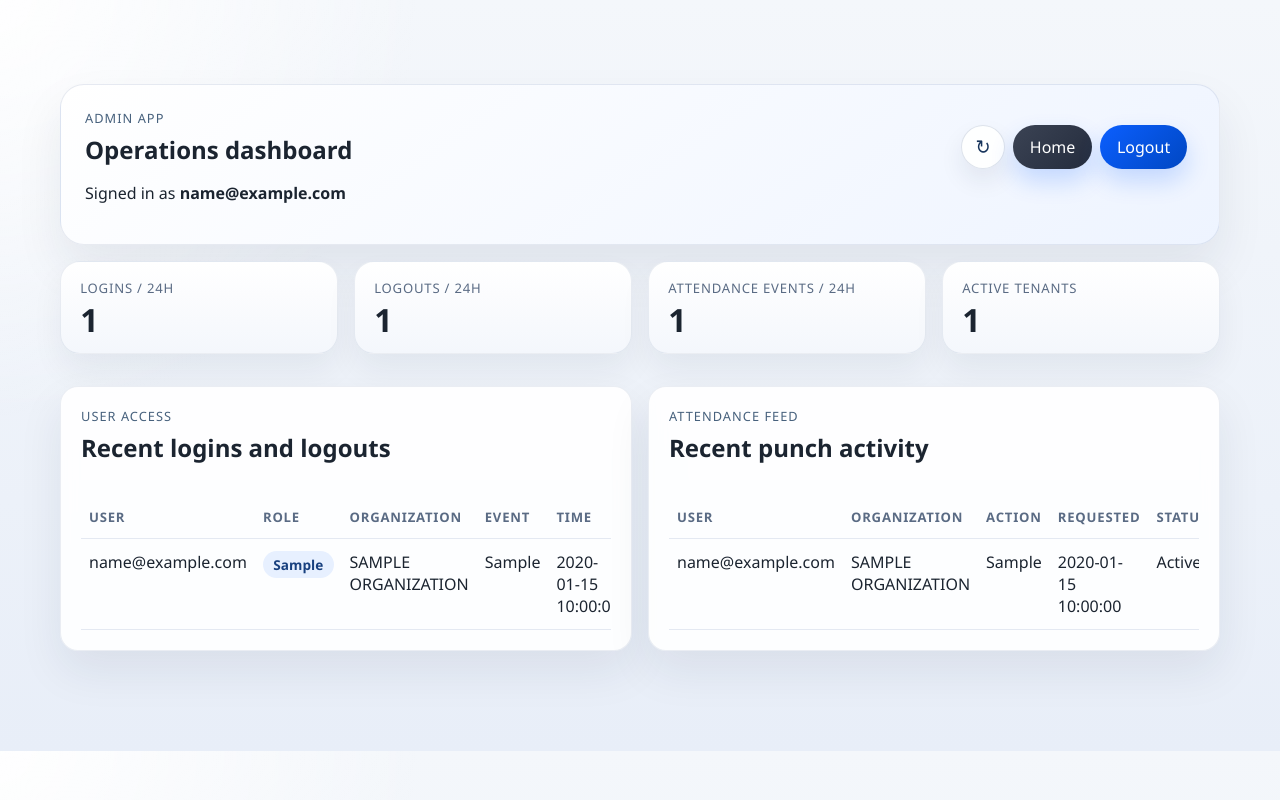
After one commit to Pranathi0203/praanthiapp, a FastAPI app: template src/templates/admin_dashboard.html in a window 1280 px wide. The commit adds this page. Run offline with FastAPI, Linux system fonts and the light colour scheme; the template is opened without the code that fills it: most values are stand-ins (such as "Sample title", 1, 10 or a date in 2020); some libraries are stand-ins or nearby versions.

Commit message:
Add admin dashboard and refresh controls

```diff
--- a/src/main.py
+++ b/src/main.py
@@ -31,6 +31,8 @@ BASE_DIR = os.path.dirname(os.path.abspath(__file__))
 DATABASE_URL = os.getenv("DATABASE_URL", "")
 APP_SECRET = os.getenv("APP_SECRET", "change-me")
 APPINSIGHTS_CONNECTION_STRING = os.getenv("APPLICATIONINSIGHTS_CONNECTION_STRING", "")
+ADMIN_EMAIL = os.getenv("ADMIN_EMAIL", "admin@pranathi.local").lower()
+ADMIN_PASSWORD = os.getenv("ADMIN_PASSWORD", "change-me-admin")
 CONTOSO_DOMAIN = os.getenv("CONTOSO_DOMAIN", "contoso.com").lower()
 LITWARE_DOMAIN = os.getenv("LITWARE_DOMAIN", "litware.com").lower()
 CONTOSO_DB_NAME = os.getenv("CONTOSO_DB_NAME", "contoso_db")
@@ -107,6 +109,12 @@ def get_db_url_for_org(org: str) -> str:
         if DATABASE_URL:
             return with_database_name(DATABASE_URL, LITWARE_DB_NAME)
     raise RuntimeError(f"Database URL is not configured for org: {org}")
+
+
+def get_admin_db_url() -> str:
+    if DATABASE_URL:
+        return DATABASE_URL
+    raise RuntimeError("Shared admin database URL is not configured")
 
 
 def get_conn(db_url: str):
@@ -213,6 +221,48 @@ def ensure_schema(db_url: str):
         conn.commit()
 
 
+def ensure_admin_schema():
+    with get_conn(get_admin_db_url()) as conn:
+        with conn.cursor() as cur:
+            cur.execute(
+                """
+                CREATE TABLE IF NOT EXISTS auth_events (
+                    id BIGSERIAL PRIMARY KEY,
+                    user_email VARCHAR(320) NOT NULL,
+                    organization VARCHAR(50) NOT NULL,
+                    actor_type VARCHAR(20) NOT NULL DEFAULT 'employee',
+                    event_type VARCHAR(20) NOT NULL,
+                    event_time TIMESTAMPTZ NOT NULL DEFAULT NOW(),
+                    metadata JSONB NOT NULL DEFAULT '{}'::jsonb
+                )
+                """
+            )
+        conn.commit()
+
+
+def record_auth_event(user_email: str, organization: str, event_type: str, actor_type: str = "employee"):
+    try:
+        ensure_admin_schema()
+        with get_conn(get_admin_db_url()) as conn:
+            with conn.cursor() as cur:
+                cur.execute(
+                    """
+                    INSERT INTO auth_events (user_email, organization, actor_type, event_type, metadata)
+                    VALUES (%s, %s, %s, %s, %s::jsonb)
+                    """,
+                    (
+                        user_email,
+                        organization,
+                        actor_type,
+                        event_type,
+                        json.dumps({"source": "webapp"}),
+                    ),
+                )
+            conn.commit()
+    except Exception as exc:
+        logger.warning("Auth event could not be recorded for %s: %s", user_email, exc)
+
+
 def require_user_session(request: Request):
     session_user = request.session.get("user")
     if not session_user:
@@ -220,6 +270,15 @@ def require_user_session(request: Request):
     if not session_user.get("email") or not session_user.get("organization"):
         return None
     return session_user
+
+
+def require_admin_session(request: Request):
+    session_admin = request.session.get("admin")
+    if not session_admin:
+        return None
+    if not session_admin.get("email"):
+        return None
+    return session_admin
 
 
 def load_dashboard_context(request: Request, msg: str = "", error: str = ""):
@@ -272,10 +331,118 @@ def load_dashboard_context(request: Request, msg: str = "", error: str = ""):
     )
 
 
+def load_admin_dashboard_context(request: Request, msg: str = "", error: str = ""):
+    session_admin = require_admin_session(request)
+    if not session_admin:
+        return RedirectResponse("/admin/login?msg=Please+log+in+as+an+admin", status_code=303)
+
+    recent_auth_events = []
+    recent_attendance_events = []
+    stats = {"login_count": 0, "logout_count": 0, "attendance_count": 0, "tenant_count": 0}
+
+    try:
+        ensure_admin_schema()
+        with get_conn(get_admin_db_url()) as conn:
+            with conn.cursor() as cur:
+                cur.execute(
+                    """
+                    SELECT
+                        COUNT(*) FILTER (WHERE event_type = 'login' AND event_time >= NOW() - INTERVAL '24 hours'),
+                        COUNT(*) FILTER (WHERE event_type = 'logout' AND event_time >= NOW() - INTERVAL '24 hours'),
+                        COUNT(DISTINCT organization) FILTER (WHERE actor_type = 'employee')
+                    FROM auth_events
+                    """
+                )
+                row = cur.fetchone()
+                stats["login_count"] = row[0] or 0
+                stats["logout_count"] = row[1] or 0
+                stats["tenant_count"] = row[2] or 0
+
+                cur.execute(
+                    """
+                    SELECT user_email, organization, actor_type, event_type, event_time
+                    FROM auth_events
+                    ORDER BY event_time DESC
+                    LIMIT 50
+                    """
+                )
+                recent_auth_events = [
+                    {
+                        "user_email": item[0],
+                        "organization": item[1],
+                        "actor_type": item[2],
+                        "event_type": item[3],
+                        "event_time": item[4],
+                    }
+                    for item in cur.fetchall()
+                ]
+    except Exception as exc:
+        record_exception_to_telemetry(exc)
+        return RedirectResponse("/admin/login?msg=Admin+database+connection+failed", status_code=303)
+
+    for org in ("contoso", "litware"):
+        try:
+            db_url = get_db_url_for_org(org)
+            ensure_schema(db_url)
+            with get_conn(db_url) as conn:
+                with conn.cursor() as cur:
+                    cur.execute(
+                        """
+                        SELECT user_email, organization, event_type, requested_at, processed_at, status, source
+                        FROM attendance_events
+                        ORDER BY requested_at DESC
+                        LIMIT 25
+                        """
+                    )
+                    recent_attendance_events.extend(
+                        {
+                            "user_email": row[0],
+                            "organization": row[1],
+                            "event_type": row[2],
+                            "requested_at": row[3],
+                            "processed_at": row[4],
+                            "status": row[5],
+                            "source": row[6],
+                        }
+                        for row in cur.fetchall()
+                    )
+
+                    cur.execute(
+                        """
+                        SELECT COUNT(*)
+                        FROM attendance_events
+                        WHERE requested_at >= NOW() - INTERVAL '24 hours'
+                        """
+                    )
+                    stats["attendance_count"] += cur.fetchone()[0] or 0
+        except Exception as exc:
+            logger.warning("Admin dashboard could not load attendance for %s: %s", org, exc)
+
+    recent_attendance_events.sort(key=lambda item: item["requested_at"], reverse=True)
+    recent_attendance_events = recent_attendance_events[:50]
+
+    return templates.TemplateResponse(
+        "admin_dashboard.html",
+        {
+            "request": request,
+            "admin_email": session_admin["email"],
+            "recent_auth_events": recent_auth_events,
+            "recent_attendance_events": recent_attendance_events,
+            "stats": stats,
+            "msg": msg,
+            "error": error,
+        },
+    )
+
+
 @app.get("/", response_class=HTMLResponse)
 def home(request: Request):
     session_user = require_user_session(request)
-    return templates.TemplateResponse("home.html", {"request": request, "session_user": session_user})
+    session_admin = require_admin_session(request)
+    return templates.TemplateResponse(
+        "home.html",
+        {"request": request, "session_user": session_user, "session_admin": session_admin},
+    )
 
 
 @app.get("/health")
@@ -362,12 +529,41 @@ def login(request: Request, email: str = Form(...), password: str = Form(...)):
         return RedirectResponse("/login?msg=Database+connection+failed", status_code=303)
 
     request.session["user"] = {"email": normalized, "organization": org}
+    record_auth_event(normalized, org, "login")
     return RedirectResponse("/dashboard?msg=Welcome+back", status_code=303)
 
 
 @app.get("/dashboard", response_class=HTMLResponse)
 def dashboard(request: Request, msg: str = "", error: str = ""):
     return load_dashboard_context(request, msg=msg, error=error)
+
+
+@app.get("/admin", response_class=HTMLResponse)
+def admin_root(request: Request):
+    if require_admin_session(request):
+        return RedirectResponse("/admin/dashboard", status_code=303)
+    return RedirectResponse("/admin/login", status_code=303)
+
+
+@app.get("/admin/login", response_class=HTMLResponse)
+def admin_login_page(request: Request, msg: str = ""):
+    return templates.TemplateResponse("admin_login.html", {"request": request, "msg": msg})
+
+
+@app.post("/admin/login")
+def admin_login(request: Request, email: str = Form(...), password: str = Form(...)):
+    normalized = email.lower().strip()
+    if normalized != ADMIN_EMAIL or hash_password(password) != hash_password(ADMIN_PASSWORD):
+        return RedirectResponse("/admin/login?msg=Invalid+admin+credentials", status_code=303)
+
+    request.session["admin"] = {"email": normalized}
+    record_auth_event(normalized, "admin", "login", actor_type="admin")
+    return RedirectResponse("/admin/dashboard?msg=Admin+session+started", status_code=303)
+
+
+@app.get("/admin/dashboard", response_class=HTMLResponse)
+def admin_dashboard(request: Request, msg: str = "", error: str = ""):
+    return load_admin_dashboard_context(request, msg=msg, error=error)
 
 
 @app.post("/attendance/punch")
@@ -406,5 +602,11 @@ def attendance_punch(request: Request, action: str = Form(...)):
 
 @app.get("/logout")
 def logout(request: Request):
+    session_user = require_user_session(request)
+    session_admin = require_admin_session(request)
+    if session_user:
+        record_auth_event(session_user["email"], session_user["organization"], "logout")
+    if session_admin:
+        record_auth_event(session_admin["email"], "admin", "logout", actor_type="admin")
     request.session.clear()
     return RedirectResponse("/", status_code=303)
--- a/src/static/style.css
+++ b/src/static/style.css
@@ -5,7 +5,9 @@
 body {
   margin: 0;
   font-family: "Segoe UI", Tahoma, Geneva, Verdana, sans-serif;
-  background: linear-gradient(180deg, #f7f9fc 0%, #eef3fb 100%);
+  background:
+    radial-gradient(circle at top left, rgba(255, 255, 255, 0.95), transparent 28%),
+    linear-gradient(180deg, #f4f7fb 0%, #e8eef8 100%);
   color: #1b2430;
 }
 
@@ -24,11 +26,13 @@ h2 {
 }
 
 .card {
-  background: #fff;
-  border-radius: 12px;
+  background: rgba(255, 255, 255, 0.9);
+  border: 1px solid rgba(92, 117, 153, 0.12);
+  border-radius: 18px;
   padding: 1.25rem;
-  box-shadow: 0 6px 20px rgba(0, 0, 0, 0.06);
+  box-shadow: 0 20px 45px rgba(22, 34, 58, 0.08);
   margin: 1rem 0;
+  backdrop-filter: blur(8px);
 }
 
 label {
@@ -50,20 +54,39 @@ input {
   margin-top: 1rem;
   margin-right: 0.5rem;
   border: 0;
-  border-radius: 8px;
-  padding: 0.6rem 0.95rem;
+  border-radius: 999px;
+  padding: 0.7rem 1.05rem;
   text-decoration: none;
-  background: #0b5fff;
+  background: linear-gradient(135deg, #0b5fff 0%, #0047c2 100%);
   color: #fff;
   cursor: pointer;
+  box-shadow: 0 12px 24px rgba(11, 95, 255, 0.2);
+}
+
+.icon-btn {
+  display: inline-flex;
+  align-items: center;
+  justify-content: center;
+  width: 44px;
+  height: 44px;
+  margin-top: 1rem;
+  margin-right: 0.5rem;
+  border-radius: 999px;
+  text-decoration: none;
+  background: rgba(255, 255, 255, 0.9);
+  color: #17345c;
+  border: 1px solid rgba(92, 117, 153, 0.2);
+  box-shadow: 0 12px 24px rgba(22, 34, 58, 0.08);
+  font-size: 1.25rem;
+  line-height: 1;
 }
 
 .btn.secondary {
-  background: #3b4354;
+  background: linear-gradient(135deg, #3b4354 0%, #242c3d 100%);
 }
 
 .btn.danger {
-  background: #d63d3d;
+  background: linear-gradient(135deg, #d63d3d 0%, #b72020 100%);
 }
 
 .ok {
@@ -80,7 +103,7 @@ input {
 }
 
 .container-wide {
-  max-width: 1080px;
+  max-width: 1200px;
 }
 
 .hero {
@@ -88,6 +111,22 @@ input {
   justify-content: space-between;
   gap: 1rem;
   align-items: flex-start;
+}
+
+.hero-card {
+  background: linear-gradient(145deg, #10233f 0%, #17345c 100%);
+  color: #f7fbff;
+  border-radius: 24px;
+  padding: 1.5rem;
+  box-shadow: 0 24px 48px rgba(16, 35, 63, 0.2);
+}
+
+.hero-card .eyebrow {
+  color: #b6d1ff;
+}
+
+.hero-card p {
+  color: rgba(247, 251, 255, 0.88);
 }
 
 .eyebrow {
@@ -102,6 +141,10 @@ input {
   display: grid;
   grid-template-columns: repeat(auto-fit, minmax(280px, 1fr));
   gap: 1rem;
+}
+
+.admin-grid {
+  align-items: start;
 }
 
 .inline-actions {
@@ -128,6 +171,76 @@ td {
   text-align: left;
   padding: 0.75rem 0.5rem;
   border-bottom: 1px solid #e4e9f2;
+  vertical-align: top;
+}
+
+th {
+  color: #5a6b84;
+  font-size: 0.82rem;
+  text-transform: uppercase;
+  letter-spacing: 0.06em;
+}
+
+.admin-hero {
+  background: linear-gradient(145deg, #ffffff 0%, #eef4ff 100%);
+  border: 1px solid rgba(92, 117, 153, 0.14);
+  border-radius: 24px;
+  padding: 1.5rem;
+  box-shadow: 0 24px 48px rgba(22, 34, 58, 0.08);
+}
+
+.hero-actions {
+  display: flex;
+  flex-wrap: wrap;
+  justify-content: flex-end;
+}
+
+.stats-grid {
+  display: grid;
+  grid-template-columns: repeat(auto-fit, minmax(180px, 1fr));
+  gap: 1rem;
+  margin: 1rem 0;
+}
+
+.stat-card {
+  background: linear-gradient(180deg, #ffffff 0%, #f4f7fc 100%);
+  border: 1px solid rgba(92, 117, 153, 0.12);
+  border-radius: 20px;
+  padding: 1.1rem 1.2rem;
+  box-shadow: 0 16px 32px rgba(22, 34, 58, 0.06);
+}
+
+.stat-label {
+  display: block;
+  color: #5a6b84;
+  font-size: 0.82rem;
+  text-transform: uppercase;
+  letter-spacing: 0.06em;
+}
+
+.stat-value {
+  display: block;
+  margin-top: 0.4rem;
+  font-size: 2rem;
+  line-height: 1;
+}
+
+.section-heading {
+  display: flex;
+  justify-content: space-between;
+  align-items: center;
+  margin-bottom: 0.75rem;
+}
+
+.chip {
+  display: inline-flex;
+  align-items: center;
+  padding: 0.25rem 0.65rem;
+  border-radius: 999px;
+  background: #e7f0ff;
+  color: #18407f;
+  font-size: 0.85rem;
+  font-weight: 600;
 }
 
 @media (max-width: 640px) {
@@ -135,6 +248,10 @@ td {
     flex-direction: column;
   }
 
+  .hero-actions {
+    justify-content: flex-start;
+  }
+
   .inline-actions {
     display: block;
     margin-right: 0;
--- /dev/null
+++ b/src/templates/admin_dashboard.html
@@ -0,0 +1,127 @@
+<!doctype html>
+<html lang="en">
+  <head>
+    <meta charset="utf-8" />
+    <meta name="viewport" content="width=device-width,initial-scale=1" />
+    <title>Admin Dashboard</title>
+    <link rel="stylesheet" href="/static/style.css" />
+  </head>
+  <body>
+    <main class="container container-wide">
+      <section class="hero admin-hero">
+        <div>
+          <p class="eyebrow">Admin App</p>
+          <h1>Operations dashboard</h1>
+          <p>Signed in as <strong>{{ admin_email }}</strong></p>
+        </div>
+        <div class="hero-actions">
+          <a class="icon-btn" href="/admin/dashboard" title="Refresh dashboard" aria-label="Refresh dashboard">
+            &#x21bb;
+          </a>
+          <a class="btn secondary" href="/">Home</a>
+          <a class="btn" href="/logout">Logout</a>
+        </div>
+      </section>
+
+      {% if msg %}<p class="ok banner">{{ msg }}</p>{% endif %}
+      {% if error %}<p class="error banner">{{ error }}</p>{% endif %}
+
+      <section class="stats-grid">
+        <article class="stat-card">
+          <span class="stat-label">Logins / 24h</span>
+          <strong class="stat-value">{{ stats.login_count }}</strong>
+        </article>
+        <article class="stat-card">
+          <span class="stat-label">Logouts / 24h</span>
+          <strong class="stat-value">{{ stats.logout_count }}</strong>
+        </article>
+        <article class="stat-card">
+          <span class="stat-label">Attendance events / 24h</span>
+          <strong class="stat-value">{{ stats.attendance_count }}</strong>
+        </article>
+        <article class="stat-card">
+          <span class="stat-label">Active tenants</span>
+          <strong class="stat-value">{{ stats.tenant_count }}</strong>
+        </article>
+      </section>
+
+      <section class="dashboard-grid admin-grid">
+        <article class="card">
+          <div class="section-heading">
+            <div>
+              <p class="eyebrow">User access</p>
+              <h2>Recent logins and logouts</h2>
+            </div>
+          </div>
+
+          {% if recent_auth_events %}
+          <div class="table-wrap">
+            <table>
+              <thead>
+                <tr>
+                  <th>User</th>
+                  <th>Role</th>
+                  <th>Organization</th>
+                  <th>Event</th>
+                  <th>Time</th>
+                </tr>
+              </thead>
+              <tbody>
+                {% for item in recent_auth_events %}
+                <tr>
+                  <td>{{ item.user_email }}</td>
+                  <td><span class="chip">{{ item.actor_type|title }}</span></td>
+                  <td>{{ item.organization|upper }}</td>
+                  <td>{{ item.event_type|title }}</td>
+                  <td>{{ item.event_time }}</td>
+                </tr>
+                {% endfor %}
+              </tbody>
+            </table>
+          </div>
+          {% else %}
+          <p>No login or logout activity has been recorded yet.</p>
+          {% endif %}
+        </article>
+
+        <article class="card">
+          <div class="section-heading">
+            <div>
+              <p class="eyebrow">Attendance feed</p>
+              <h2>Recent punch activity</h2>
+            </div>
+          </div>
+
+          {% if recent_attendance_events %}
+          <div class="table-wrap">
+            <table>
+              <thead>
+                <tr>
+                  <th>User</th>
+                  <th>Organization</th>
+                  <th>Action</th>
+                  <th>Requested</th>
+                  <th>Status</th>
+                </tr>
+              </thead>
+              <tbody>
+                {% for item in recent_attendance_events %}
+                <tr>
+                  <td>{{ item.user_email }}</td>
+                  <td>{{ item.organization|upper }}</td>
+                  <td>{{ item.event_type.replace('_', ' ')|title }}</td>
+                  <td>{{ item.requested_at }}</td>
+                  <td>{{ item.status|title }}</td>
+                </tr>
+                {% endfor %}
+              </tbody>
+            </table>
+          </div>
+          {% else %}
+          <p>No attendance events are available yet.</p>
+          {% endif %}
+        </article>
+      </section>
+    </main>
+  </body>
+</html>
```
Also changed, not shown: liquibase/changelog/003-create-auth-events-table.sql (added, +9 -0 lines), liquibase/changelog/db.changelog-master.yaml (+7 -0 lines), src/templates/admin_login.html (added, +32 -0 lines), src/templates/dashboard.html (+6 -1 lines), src/templates/home.html (+34 -8 lines).
